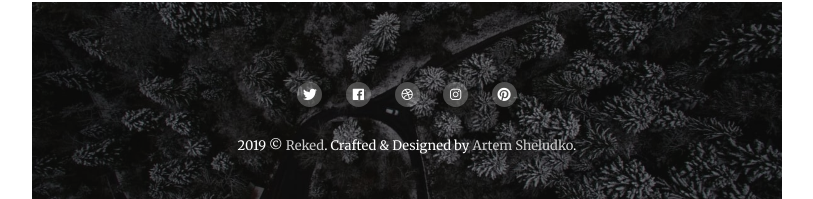
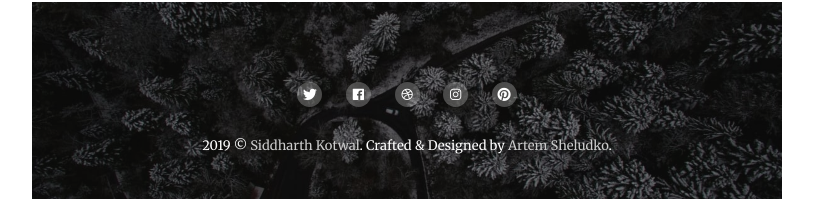
Before and after one commit to switchfootsid/siddharthkotwal, a Jekyll site: the page built from index.html, in a window 1280 px wide. Shown: the part 1959-2158 px from the top of the page, without its empty margins (233-1046 px from the left). Built offline with Jekyll 4.4.1, drawn with Linux system fonts in a browser that asks for light colours; nearby versions of some CDN libraries; the list of posts is cut into pages by our own code.

Commit message:
Update _config.yml

```diff
--- a/_config.yml
+++ b/_config.yml
@@ -1,4 +1,4 @@
-title: Reked
+title: Siddharth Kotwal
 logo: images/logo.svg
 description: Minimalistic Theme for Jekyll
 baseurl: ''
```
